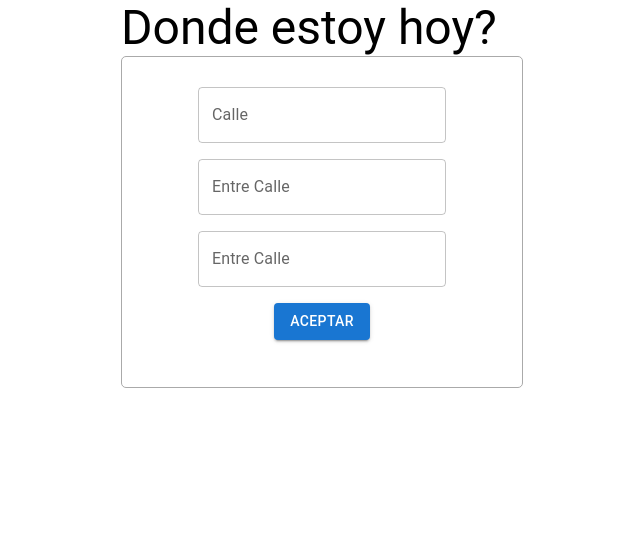
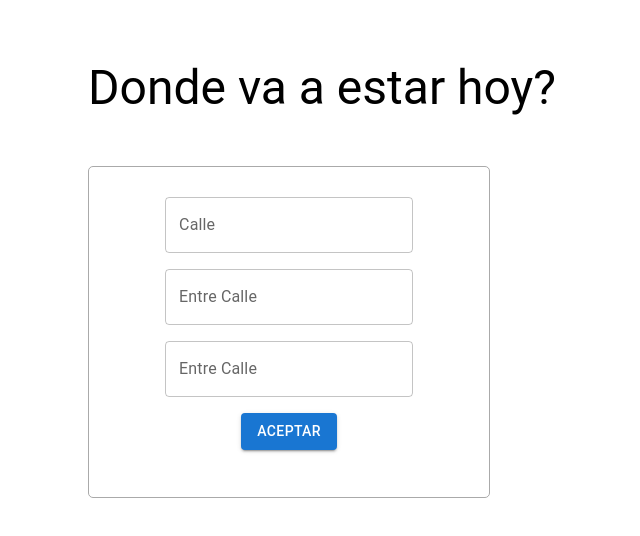
Before and after one commit to juanpaladino15/MetodologiasAgiles_Grupo2, a React (Create React App) app in the folder dashboard/: page /whereiam in a window 1280 px wide. Shown: the top 536 px of the page, without its empty margins (318-958 px from the left). Built offline with nearby package versions, Linux system fonts and the light colour scheme.

Commit message:
feat(whereIam): se modifico detalles

```diff
--- a/dashboard/src/sections/WhereIAm.js
+++ b/dashboard/src/sections/WhereIAm.js
@@ -22,12 +22,16 @@ function WhereIAm(props){
 		>
 		<Grid
 			item
+			sx={{
+				marginTop: "60px"
+			}}
 		>
 		<Typography variant="h3">
-			Donde estoy hoy?
+			Donde va a estar hoy?
 		</Typography>
 		<Box
 			sx={{
+				marginTop: "50px",
 				paddingTop:"30px",
 				width: "400px",
 				height: "300px",
@@ -51,8 +55,7 @@ function WhereIAm(props){
 					}
 					if(values.aparcador)
 						p = fetch(config.api.host + "/v1/parking/whereiam",options)
-					// else
-					// 	p = fetch(config.api.host + "/v1/driver/whreIAm",options)
+
 					p.then(ok=>{
 						if(ok.status === 200)
 							console.log("Paso autenticación")
```
